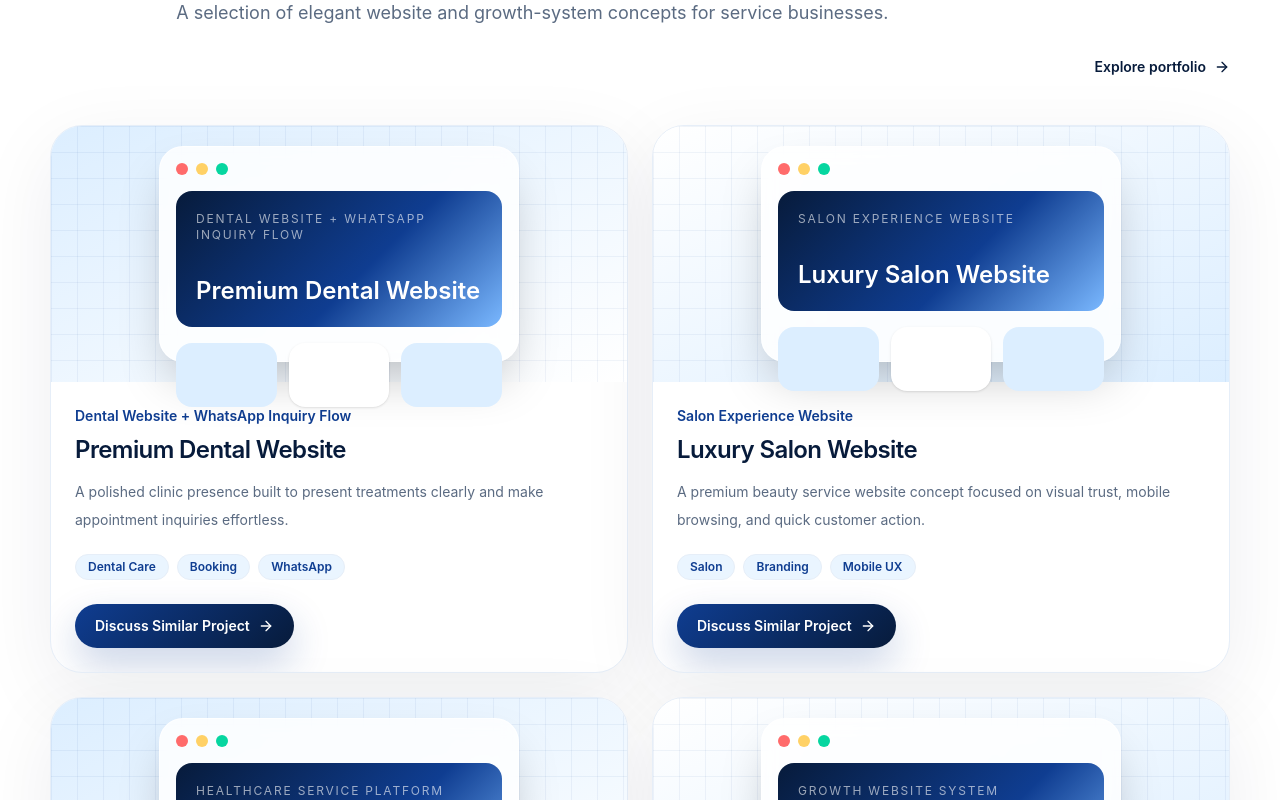
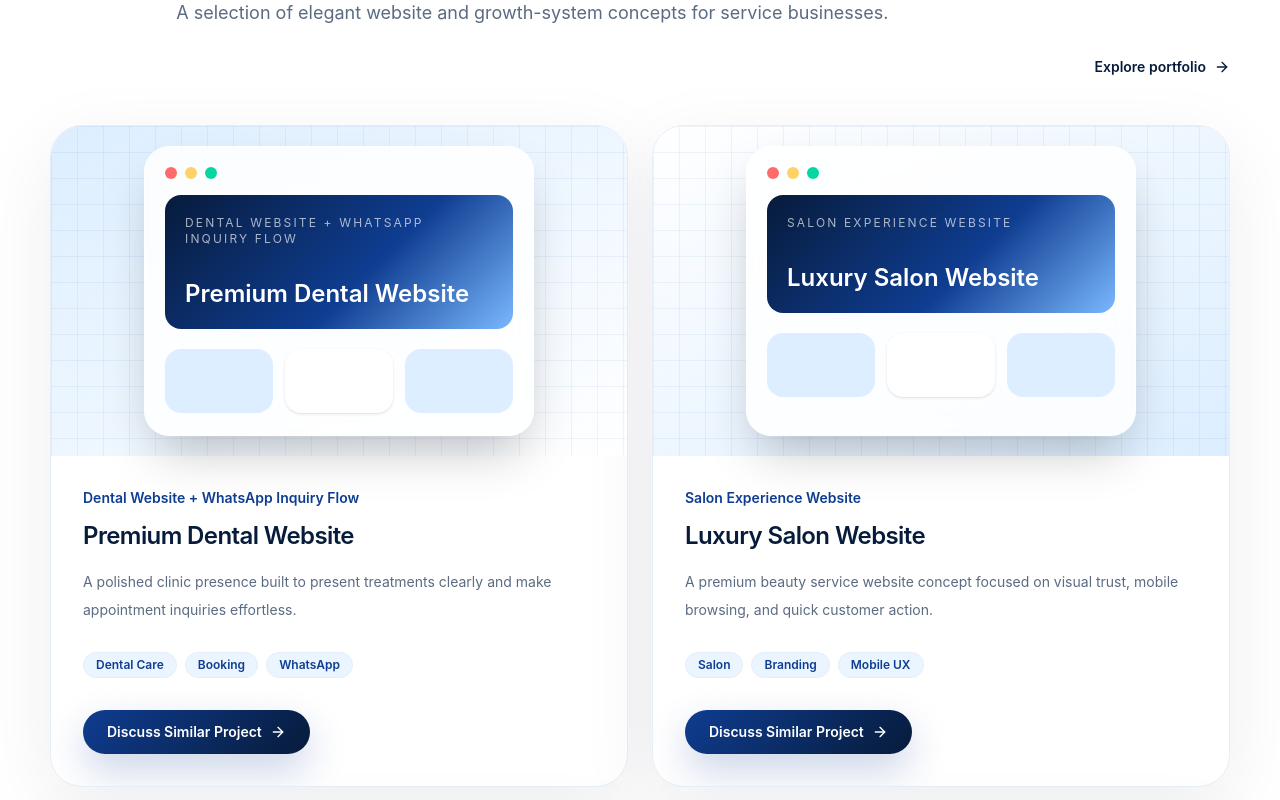
Before and after one commit to tradinghubangelonednh-dev/Caslio-Ai-Web-Solutions, a React (Vite) app: page / in a window 1280 px wide. Shown: the part 2780-3580 px from the top of the page. Built offline with nearby package versions, Linux system fonts and the light colour scheme.

Commit message:
Fix portfolio card spacing

```diff
--- a/src/components/Cards.jsx
+++ b/src/components/Cards.jsx
@@ -50,41 +50,60 @@ export function ProjectCard({ project, index = 0 }) {
       whileHover={{ y: -10 }}
       className="group overflow-hidden rounded-[2rem] border border-border bg-white shadow-[0_22px_80px_rgba(7,27,59,0.07)]"
     >
-      <div className={`relative h-64 bg-gradient-to-br ${project.accent} p-5`}>
+      <div className={`relative h-[310px] bg-gradient-to-br ${project.accent} p-5 md:h-[330px]`}>
         <div className="absolute inset-0 mockup-grid opacity-80" />
-        <div className="relative mx-auto h-full max-w-[360px] rounded-[1.5rem] border border-white/70 bg-white/82 p-4 shadow-2xl backdrop-blur">
+
+        <div className="relative mx-auto h-full max-w-[390px] rounded-[1.6rem] border border-white/70 bg-white/85 p-5 shadow-2xl backdrop-blur">
           <div className="mb-4 flex items-center gap-2">
             <span className="h-3 w-3 rounded-full bg-[#ff6b6b]" />
             <span className="h-3 w-3 rounded-full bg-[#ffd166]" />
             <span className="h-3 w-3 rounded-full bg-[#06d6a0]" />
           </div>
+
           <div className="rounded-2xl premium-gradient p-5 text-white">
-            <p className="text-xs uppercase tracking-[0.15em] text-white/60">{project.type}</p>
-            <p className="mt-8 text-2xl font-semibold">{project.title}</p>
+            <p className="text-xs uppercase tracking-[0.18em] text-white/65">
+              {project.type}
+            </p>
+            <p className="mt-8 text-2xl font-semibold leading-tight">
+              {project.title}
+            </p>
           </div>
-          <div className="mt-4 grid grid-cols-3 gap-3">
+
+          <div className="mt-5 grid grid-cols-3 gap-3">
             <span className="h-16 rounded-2xl bg-sky" />
             <span className="h-16 rounded-2xl bg-white shadow-sm" />
             <span className="h-16 rounded-2xl bg-sky" />
           </div>
         </div>
       </div>
-      <div className="p-6">
+
+      <div className="p-7 md:p-8">
         <p className="text-sm font-semibold text-royal">{project.type}</p>
-        <h3 className="mt-2 text-2xl font-semibold tracking-tight text-navy">{project.title}</h3>
-        <p className="mt-3 text-sm leading-7 text-muted">{project.description}</p>
-        <div className="mt-5 flex flex-wrap gap-2">
+
+        <h3 className="mt-3 text-2xl font-semibold tracking-tight text-navy">
+          {project.title}
+        </h3>
+
+        <p className="mt-4 text-sm leading-7 text-muted">
+          {project.description}
+        </p>
+
+        <div className="mt-7 flex flex-wrap gap-2">
           {project.tags.map((tag) => (
-            <span key={tag} className="rounded-full border border-border bg-sky/60 px-3 py-1 text-xs font-semibold text-royal">
+            <span
+              key={tag}
+              className="rounded-full border border-border bg-sky/60 px-3 py-1 text-xs font-semibold text-royal"
+            >
               {tag}
             </span>
           ))}
         </div>
+
         <a
           href={whatsappLink}
           target="_blank"
           rel="noreferrer"
-          className="whatsapp-cta mt-6 inline-flex min-h-11 items-center justify-center gap-2 rounded-full px-5 text-sm font-semibold shadow-[0_16px_38px_rgba(15,61,145,0.22)] transition-all duration-300 hover:-translate-y-1 hover:shadow-[0_22px_54px_rgba(15,61,145,0.32)]"
+          className="whatsapp-cta mt-8 inline-flex min-h-11 items-center justify-center gap-2 rounded-full px-6 text-sm font-semibold shadow-[0_16px_38px_rgba(15,61,145,0.22)] transition-all duration-300 hover:-translate-y-1 hover:shadow-[0_22px_54px_rgba(15,61,145,0.32)]"
         >
           Discuss Similar Project <ArrowRight size={16} className="transition group-hover:translate-x-1" />
         </a>
```
Also changed, not shown: 2 other files (tests, documents, lock files or other folders).
